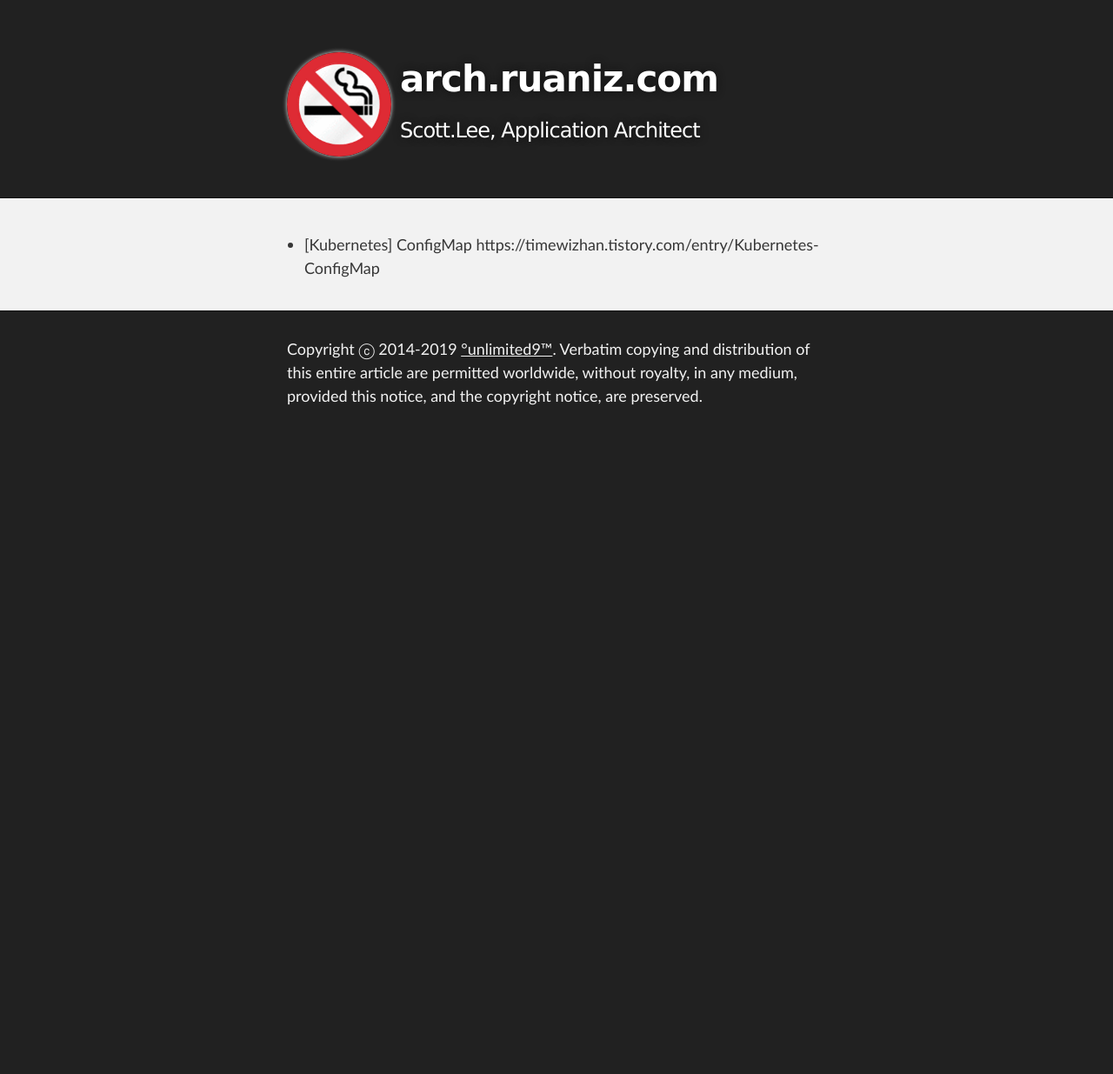
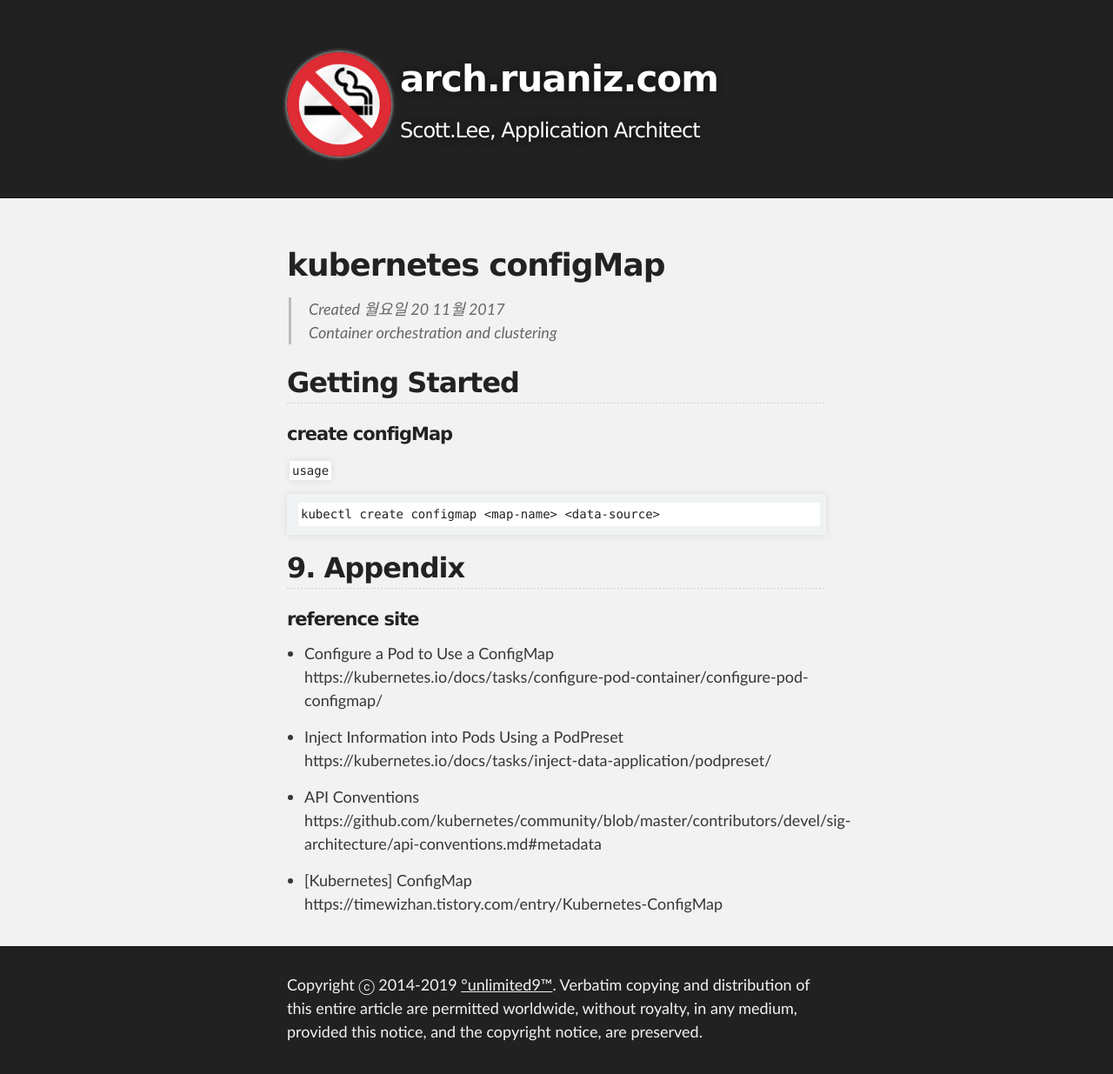
Before and after one commit to unlimited9/unlimited9.github.com, a Jekyll site: the page built from reference.notes/TA/cloud/kubernetes/configMap.md, in a window 1280 px wide. Shown: the whole page at 87% size. Built offline with Jekyll 4.4.1, drawn with Linux system fonts in a browser that asks for light colours; our own code applies the rules of GitHub Pages for plain Markdown files; before the commit the page ends 900 px from its top, so only the background shows below that.

Commit message:
Update configMap.md

````diff
--- a/reference.notes/TA/cloud/kubernetes/configMap.md
+++ b/reference.notes/TA/cloud/kubernetes/configMap.md
@@ -1,8 +1,28 @@
+# kubernetes configMap
 
+>Created 월요일 20 11월 2017
+Container orchestration and clustering
 
+## Getting Started
 
+#### create configMap
+`usage`
+```
+kubectl create configmap <map-name> <data-source>
+```
 
+## 9. Appendix
 
+#### reference site
+
+* Configure a Pod to Use a ConfigMap
+https://kubernetes.io/docs/tasks/configure-pod-container/configure-pod-configmap/
+
+* Inject Information into Pods Using a PodPreset
+https://kubernetes.io/docs/tasks/inject-data-application/podpreset/
+
+* API Conventions
+https://github.com/kubernetes/community/blob/master/contributors/devel/sig-architecture/api-conventions.md#metadata
 
 + [Kubernetes] ConfigMap
 https://timewizhan.tistory.com/entry/Kubernetes-ConfigMap
````
